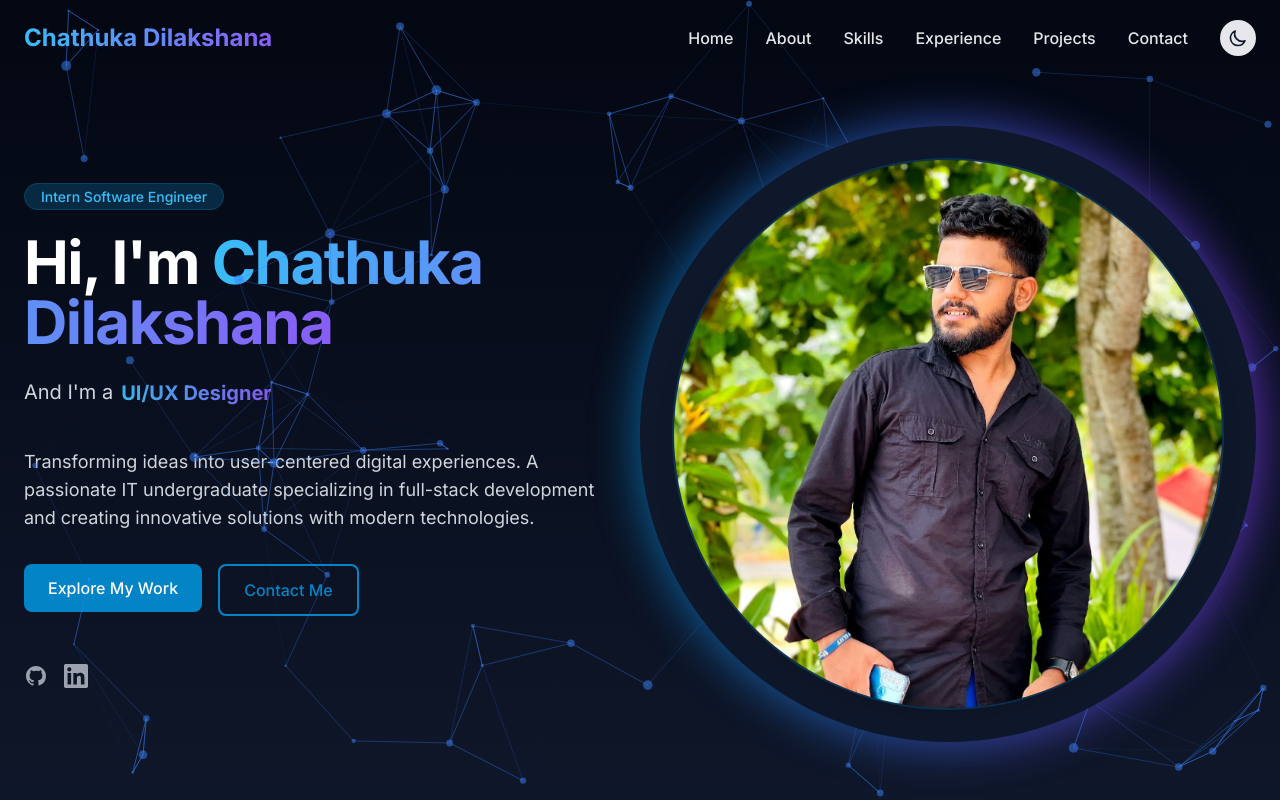
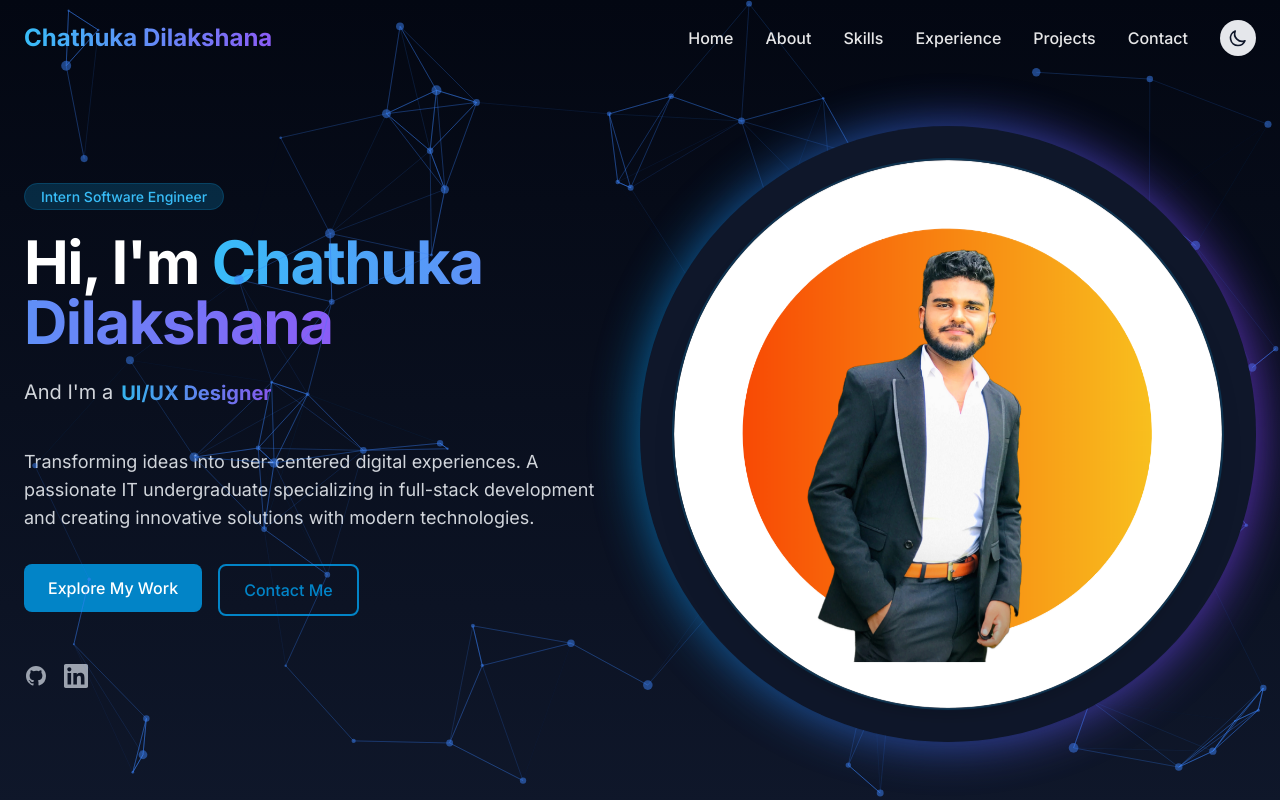
Before and after one commit to IT22091352/newportfolio, a React (Create React App) app: page / in a window 1280 px wide. Shown: the top 800 px of the page. Built offline with nearby package versions, Linux system fonts and the light colour scheme.

Commit message:
Update Hero.jsx

```diff
--- a/src/components/Hero.jsx
+++ b/src/components/Hero.jsx
@@ -145,7 +145,7 @@ const Hero = () => {
               <div className="absolute -inset-0.5 bg-gradient-to-r from-primary-600 to-secondary-600 rounded-full blur-xl opacity-75"></div>
               <div className="relative bg-dark-800 rounded-full p-8">
                 <img
-                  src="./assets/pictures/profilePIC.jpg"
+                  src="./assets/pictures/profilePIC.png"
                   alt="Developer illustration"
                   className="w-full mx-auto drop-shadow-xl boarder-radius-10px-4 rounded-full border-2 border-primary-500/20"
                 />
```
